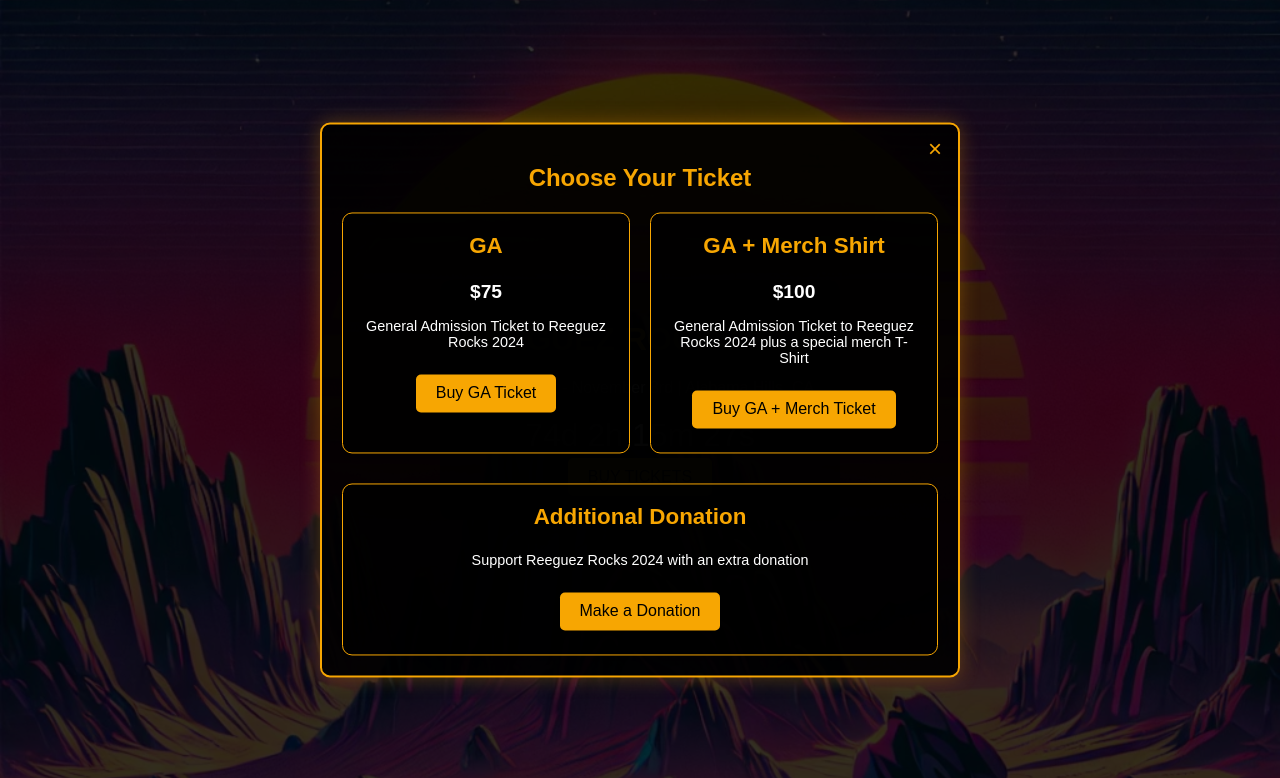
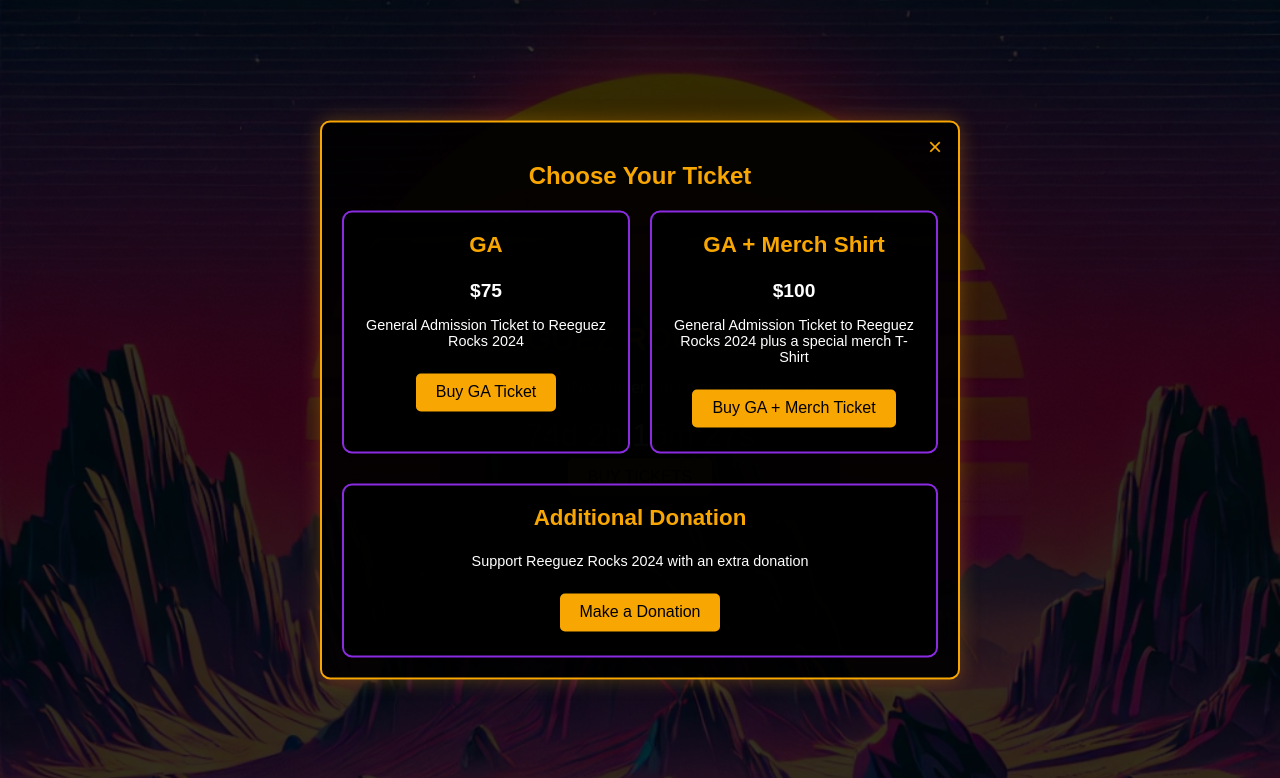
Before and after one commit to garrettw98/reeguezrocks.com, a plain HTML site: page index.html in a window 1280 px wide. Both pictures are taken after a click on the button "BUY TICKETS". Shown: the top 778 px of the page. Drawn offline with Linux system fonts and the light colour scheme.

Commit message:
Update index.html

```diff
--- a/index.html
+++ b/index.html
@@ -172,7 +172,7 @@
             flex: 1;
             max-width: 300px;
             background-color: rgba(0, 0, 0, 0.7);
-            border: 1px solid #f7a602;
+            border: 2px solid #8A2BE2;
             color: white;
             border-radius: 10px;
             padding: 20px;
@@ -284,7 +284,7 @@
             margin-top: 30px;
             text-align: center;
             background-color: rgba(0, 0, 0, 0.7);
-            border: 1px solid #f7a602;
+            border: 2px solid #8A2BE2;
             color: white;
             border-radius: 10px;
             padding: 20px;
```
